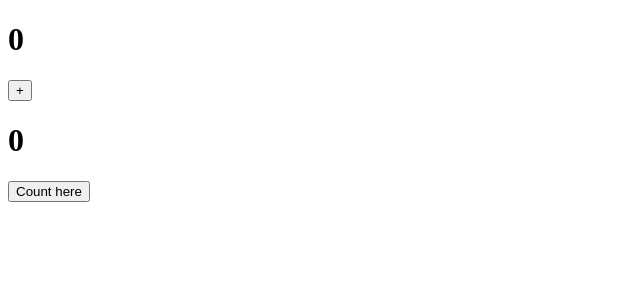
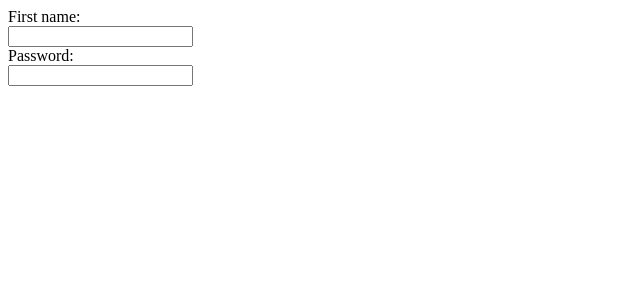
Before and after one commit to SanaUllahRasheed123/revision-react, a React (Create React App) app: page / in a window 1280 px wide. Shown: the top 300 px of the page, without its empty margins (0-640 px from the left). Built offline with nearby package versions, Linux system fonts and the light colour scheme.

Commit message:
Controlled Compnonents

```diff
--- a/src/App.js
+++ b/src/App.js
@@ -176,24 +176,59 @@
 // export default App
 
 
-import React, { useCallback, useState } from 'react'
-import ChildA from './ChildA'
+// import React, { useCallback, useState } from 'react'
+// import ChildA from './ChildA'
+// const App = () => {
+// const [add, setAdd] = useState(0)
+// const [count, setCount] = useState(0)
+// const Learning = useCallback(() => {
+//   //some operation
+// },[])
+
+//   return (
+//    <>
+//    <ChildA Learning= {Learning}/>
+//     <h1>{add}</h1>
+//     <button onClick={()=>{setAdd(add+1)}}>+</button><br></br>
+//     <h1>{count}</h1>
+//     <button onClick={()=>setCount(count+2)}>Count here</button>
+
+//    </>
+//   )
+// }
+
+// export default App
+
+import React, { useState } from 'react'
+
 const App = () => {
-const [add, setAdd] = useState(0)
-const [count, setCount] = useState(0)
-const Learning = useCallback(() => {
-  //some operation
-},[])
+
+  const [name, setName] = useState("")
+  const [pswd,setPswd] = useState("")
+
+  const handleChange = (e) => {
+    console.log(e.target.value)
+    const capName = (e.target.value).toUpperCase()
+
+    setName(capName)
+  }
+
+function handlePassword(e){
+  console.log(e.target.value)
+  setPswd(e.target.value)
+
+
+}
 
   return (
-   <>
-   <ChildA Learning= {Learning}/>
-    <h1>{add}</h1>
-    <button onClick={()=>{setAdd(add+1)}}>+</button><br></br>
-    <h1>{count}</h1>
-    <button onClick={()=>setCount(count+2)}>Count here</button>
-
-   </>
+    <>
+      <form>
+         <label>First name:</label><br/>
+  <input type="text" value={name} onChange={handleChange}/><br/>
+  <label>Password:</label><br/>
+  <input type="password" value={pswd} onChange={handlePassword}/><br/>
+      </form>
+    </>
   )
 }
 
```
